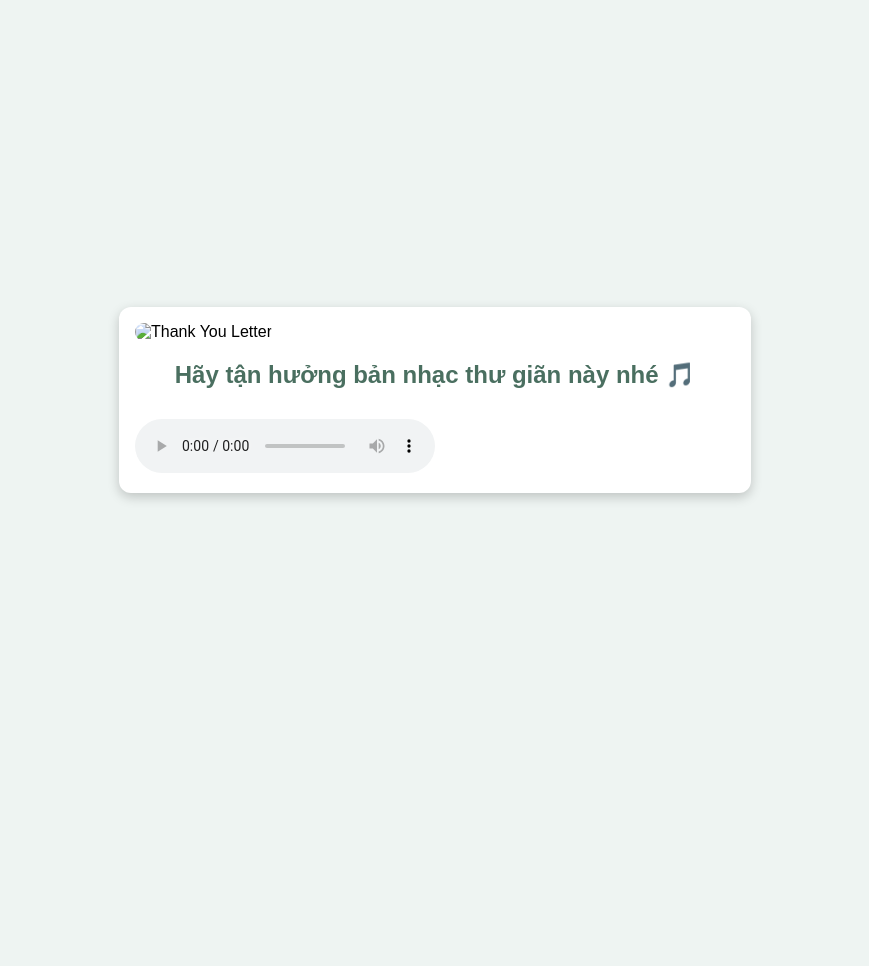
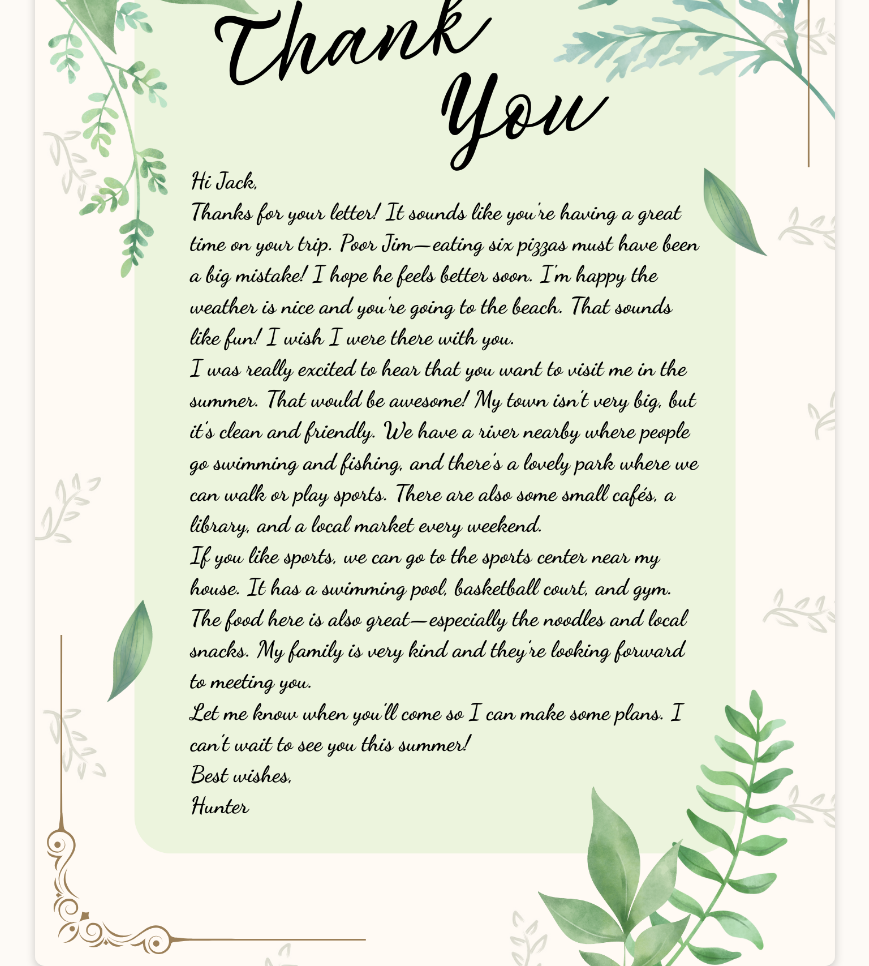
Before and after one commit to batmanqn2407-alt/thankyou-letter-web, a plain HTML site: page thankyou-letter-web/index.html in a window 1280 px wide. Shown: the whole page, without its empty margins (205-1074 px from the left). Before the commit the page ends 800 px from the top, so only its background shows below. Drawn offline with Linux system fonts and the light colour scheme.

Commit message:
Update index.html

```diff
--- a/thankyou-letter-web/index.html
+++ b/thankyou-letter-web/index.html
@@ -1,24 +1,28 @@
 <!DOCTYPE html>
 <html lang="en">
 <head>
-  <meta charset="UTF-8"/>
+  <meta charset="UTF-8" />
+  <meta name="viewport" content="width=device-width, initial-scale=1.0"/>
   <title>Thank You Letter</title>
   <style>
-    body { background:#eef4f2; margin:0; padding:0; display:flex; align-items:center; justify-content:center; flex-direction:column; height:100vh; font-family:sans-serif }
-    .letter { max-width:90%; width:600px; box-shadow:0 4px 12px rgba(0,0,0,0.2); border-radius:12px; background:#fff; padding:16px; }
-    .letter img { width:100%; border-radius:12px }
-    h2 { color:#4a6f60; text-align:center; margin-top:20px }
-    audio { margin-top:10px }
+    body {
+      margin: 0;
+      background-color: #fdfaf6;
+      display: flex;
+      justify-content: center;
+      align-items: center;
+      height: 100vh;
+      font-family: 'Segoe UI', sans-serif;
+    }
+    img {
+      width: 90%;
+      max-width: 800px;
+      box-shadow: 0 4px 10px rgba(0,0,0,0.2);
+      border-radius: 10px;
+    }
   </style>
 </head>
 <body>
-  <div class="letter">
-    <img src="thankyou_letter_final.png" alt="Thank You Letter"/>
-    <h2>Hãy tận hưởng bản nhạc thư giãn này nhé 🎵</h2>
-    <audio controls autoplay loop>
-      <source src="https://www.bensound.com/bensound-music/bensound-sunny.mp3" type="audio/mp3">
-      Trình duyệt của bạn không hỗ trợ phát nhạc.
-    </audio>
-  </div>
+  <img src="letter.png" alt="Thank You Letter" />
 </body>
 </html>
```
